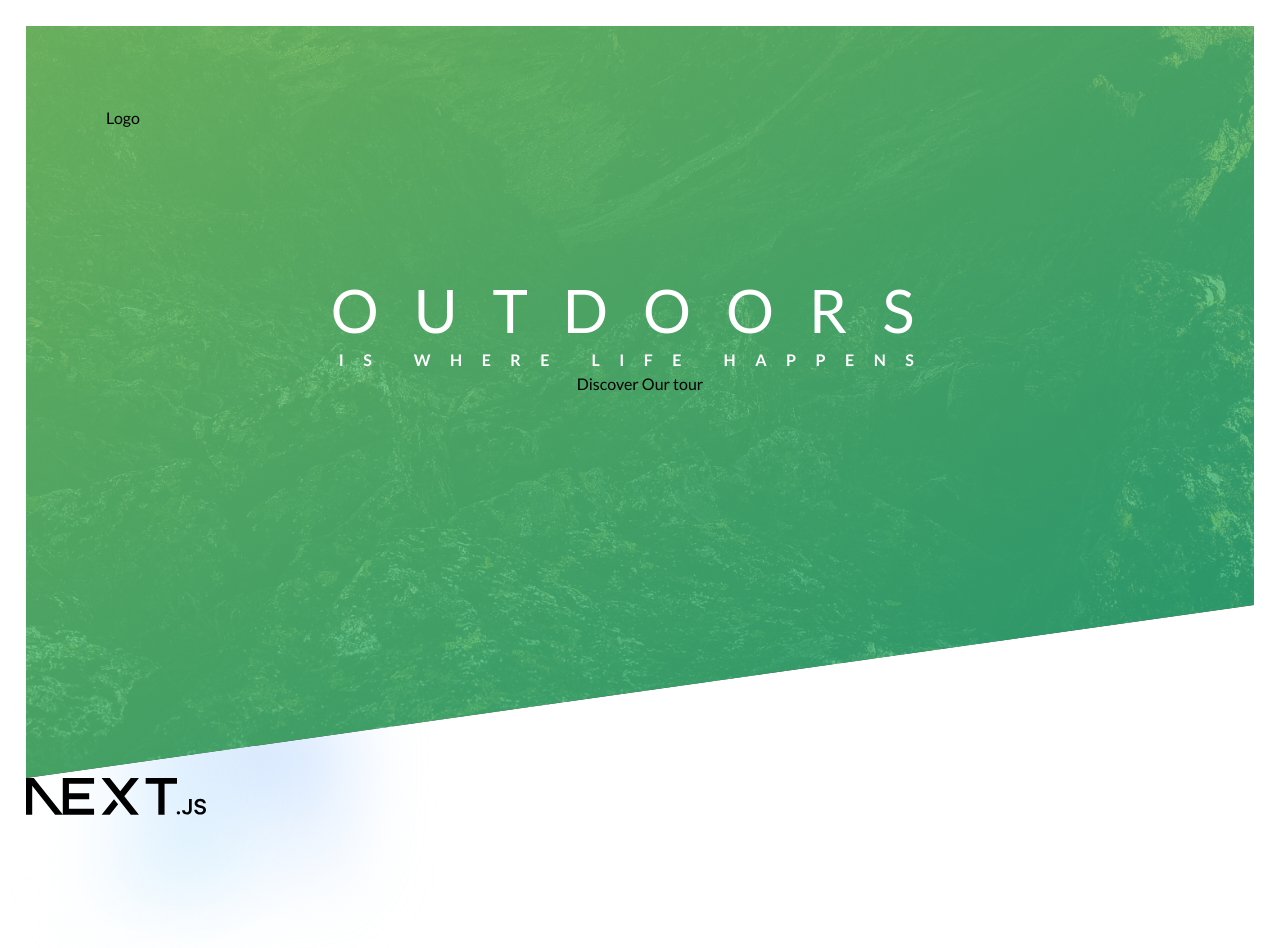
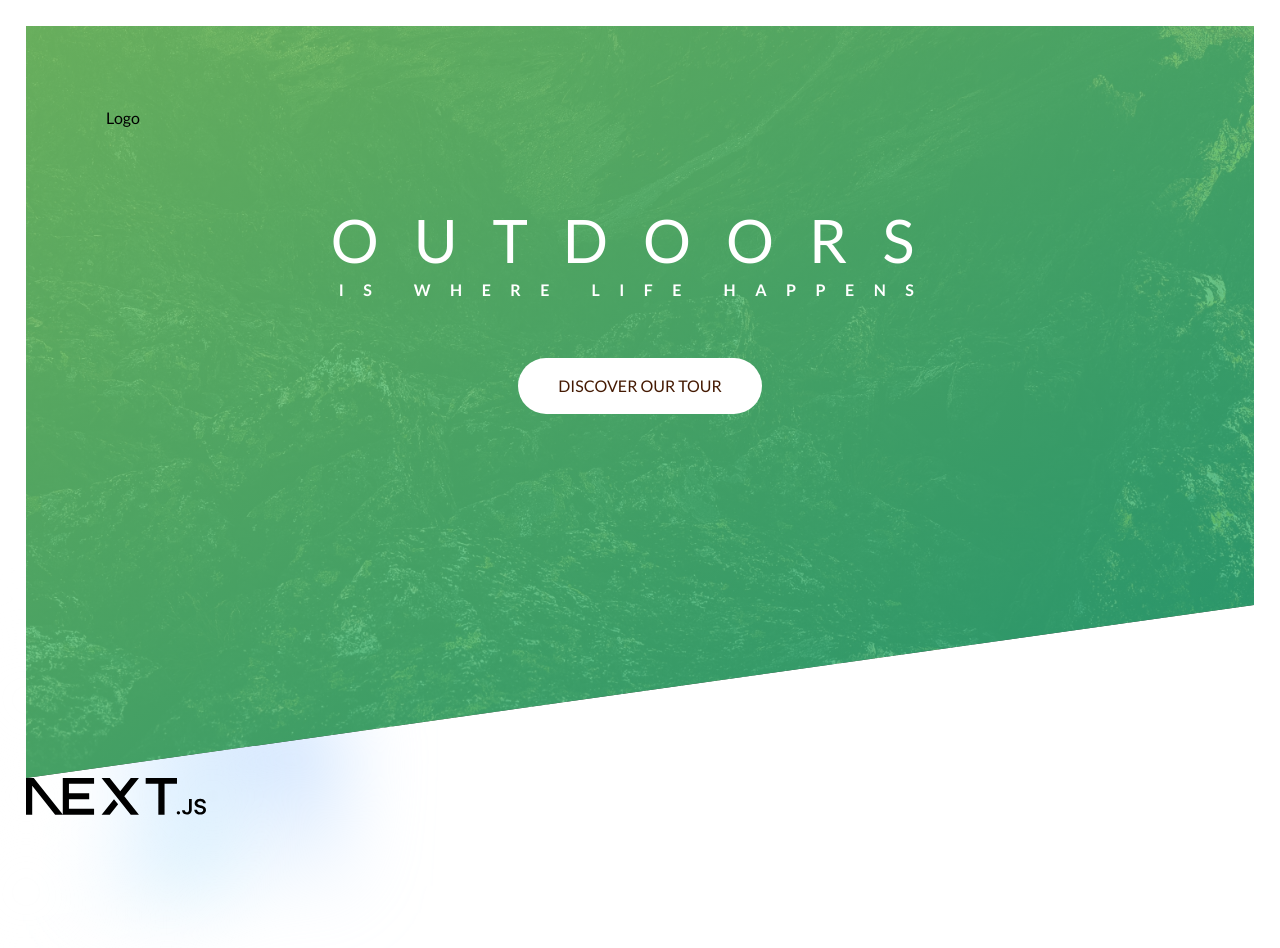
Before and after one commit to OmBharti999/pro, a Next.js app: page / in a window 1280 px wide. Shown: the top 948 px of the page. Built offline with nearby package versions, Linux system fonts and the light colour scheme.

Commit message:
add click effect to btn

```diff
--- a/app/_component/button/LinkButton.tsx
+++ b/app/_component/button/LinkButton.tsx
@@ -3,7 +3,7 @@ import React from "react";
 
 interface Props {
   url: string;
-  addClass: string;
+  addClass: string | undefined;
   btnName: string;
 }
 
--- a/app/_component/button/index.css
+++ b/app/_component/button/index.css
@@ -0,0 +1,10 @@
+.btn {
+  @apply px-10 py-4 rounded-full text-center hover:-translate-y-1 active:-translate-y-[-1px] uppercase;
+}
+.btn:hover {
+  box-shadow: 2px 2px 2px black;
+}
+
+.btn-white {
+  @apply bg-white text-amber-950;
+}
--- a/app/_component/header/index.css
+++ b/app/_component/header/index.css
@@ -1,5 +1,5 @@
 header {
-  @apply flex min-h-[600px] h-[94vh] flex-col items-center justify-start p-20;
+  @apply flex min-h-[620px] h-[94vh] flex-col items-center justify-start p-20 gap-20;
   background-image: linear-gradient(
       to right bottom,
       rgba(126, 213, 111, 0.8),
@@ -18,8 +18,10 @@ header {
 .logo {
   @apply relative dark:drop-shadow-[0_0_0.3rem_#ffffff70] dark:invert;
 }
+
+/* .text-box */
 header .text-box {
-  @apply w-full flex flex-col justify-center items-center mt-[14%] ;
+  @apply w-full flex flex-col justify-center items-center gap-14;
 }
 
 .heading-primary {
```
